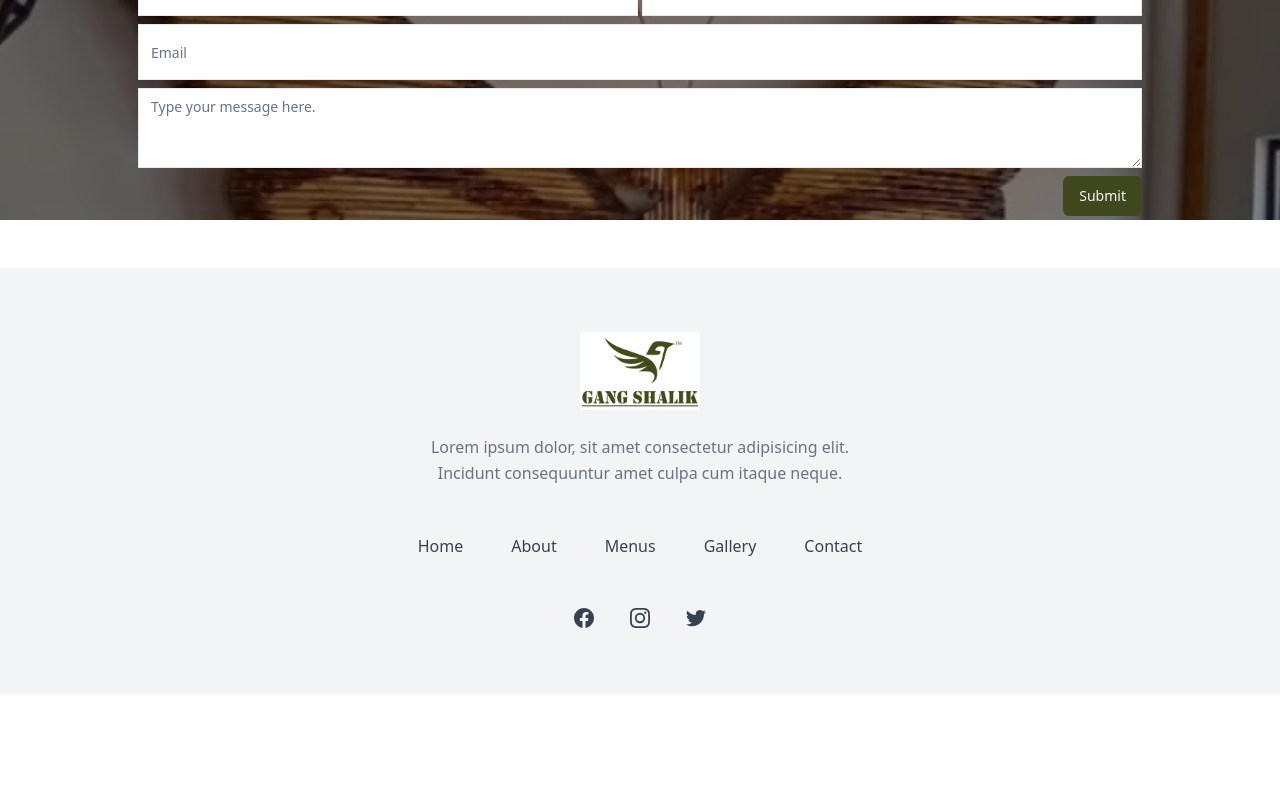
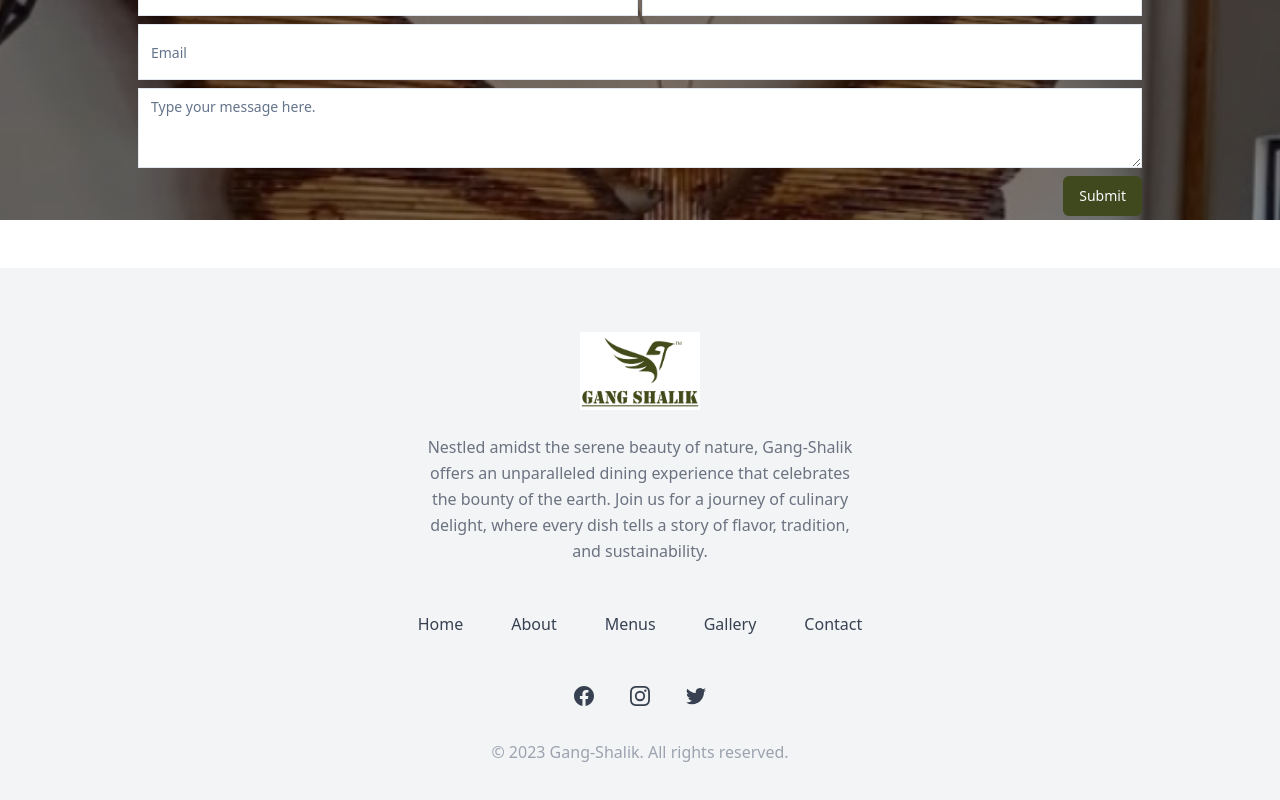
Before and after one commit to Mohiuddin-64bit/Gang-Shalik, a Next.js app: page / in a window 1280 px wide. Shown: the part 4672-5472 px from the top of the page. Before the commit the page ends 5366 px from the top, so only its background shows below. Built offline with nearby package versions, Linux system fonts and the light colour scheme.

Commit message:
Update footer content and copyright year

```diff
--- a/src/components/Shared/Footer.jsx
+++ b/src/components/Shared/Footer.jsx
@@ -13,9 +13,9 @@ const Footer = () => {
           </div>
 
           <p className="mx-auto mt-6 max-w-md text-center leading-relaxed text-gray-500">
-            Lorem ipsum dolor, sit amet consectetur adipisicing elit. Incidunt consequuntur amet culpa cum
-            itaque neque.
+            Nestled amidst the serene beauty of nature, Gang-Shalik offers an unparalleled dining experience that celebrates the bounty of the earth. Join us for a journey of culinary delight, where every dish tells a story of flavor, tradition, and sustainability.
           </p>
+
 
           <ul className="mt-12 flex flex-wrap justify-center gap-6 md:gap-8 lg:gap-12">
             {
@@ -81,6 +81,9 @@ const Footer = () => {
               </a>
             </li>
           </ul>
+          <div className="mt-8 text-center text-gray-400">
+            © 2023 Gang-Shalik. All rights reserved.
+          </div>
         </div>
       </footer>
     </div>
```
